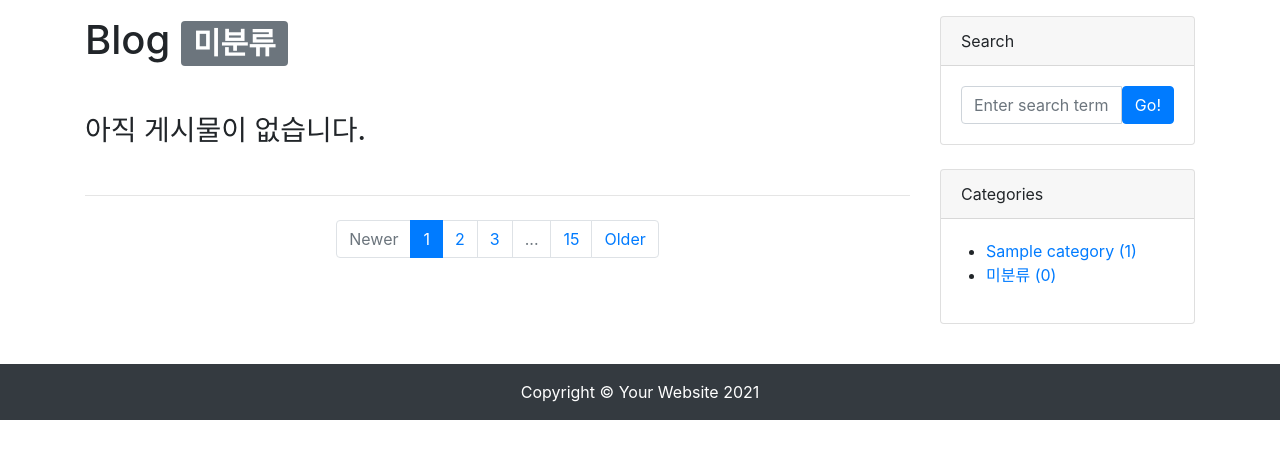
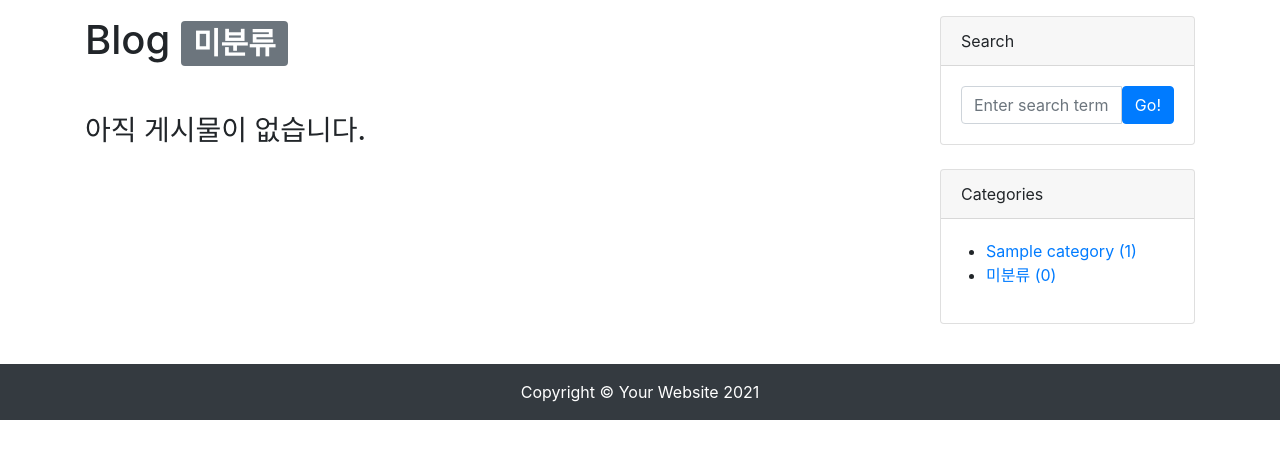
Before and after one commit to vicente97p4/django_blog, a Django app: page /blog/category/no_category/ in a window 1280 px wide. Shown: the part 56-515 px from the top of the page. Run offline with Django 3.2, Linux system fonts and the light colour scheme; tables that the repository leaves empty hold one stand-in row (values such as "Sample post"); some libraries are stand-ins or nearby versions.

Commit message:
pagination

```diff
--- a/blog/templates/blog/post_detail.html
+++ b/blog/templates/blog/post_detail.html
@@ -163,11 +163,12 @@
                             <p>{{ comment.content | linebreaks }}</p>
                         </div>
                     </div>
-                <div class="mb-5">
+                            <div class="float-right">
                             {% if comment.created_at != comment.modified_at %}
                                 <p class="text-muted float-right"><small>Updated: {{ comment.modified_at }}</small></p>
                             {% endif %}
-                </div>
+                            </div>
+
                     <hr/>
                     {% endfor %}
                 {% endif %}
--- a/blog/templates/blog/post_list.html
+++ b/blog/templates/blog/post_list.html
@@ -56,18 +56,38 @@
         <h3 class="my-5">아직 게시물이 없습니다.</h3>
     {% endif %}
 
+    {% if is_paginated %}
     <!-- Pagination-->
     <nav aria-label="Pagination">
         <hr class="my-0" />
         <ul class="pagination justify-content-center my-4">
-                    <li class="page-item disabled"><a class="page-link" href="#" tabindex="-1" aria-disabled="true">Newer</a></li>
-                    <li class="page-item active" aria-current="page"><a class="page-link" href="#!">1</a></li>
-                    <li class="page-item"><a class="page-link" href="#!">2</a></li>
-                    <li class="page-item"><a class="page-link" href="#!">3</a></li>
+            {% if page_obj.has_previous %}
+            <li class="page-item"><a class="page-link" href="?page={{ 1 }}" tabindex="-1">First</a></li>
+            {% if 5 < page_obj.number %}
             <li class="page-item disabled"><a class="page-link" href="#!">...</a></li>
-                    <li class="page-item"><a class="page-link" href="#!">15</a></li>
-                    <li class="page-item"><a class="page-link" href="#!">Older</a></li>
+            {% endif %}
+            {% else %}
+            <li class="page-item disabled"><a class="page-link" tabindex="-1">First</a></li>
+            {% endif %}
+
+            {% for page in page_range %}
+            {% if page_obj.number == page %}
+            <li class="page-item active" aria-current="page"><a class="page-link" href="?page={{page}}">{{page}}</a></li>
+            {% else %}
+            <li class="page-item"><a class="page-link" href="?page={{page}}">{{page}}</a></li>
+            {% endif %}
+            {% endfor %}
+
+            {% if page_obj.has_next %}
+            {% if page_obj.paginator.num_pages not in page_range %}
+            <li class="page-item disabled"><a class="page-link" href="#!">...</a></li>
+            {% endif %}
+            <li class="page-item"><a class="page-link" href="?page={{ page_obj.paginator.num_pages }}" tabindex="-1">Last</a></li>
+            {% else %}
+            <li class="page-item disabled"><a class="page-link" tabindex="-1">Last</a></li>
+            {% endif %}
         </ul>
     </nav>
+    {% endif %}
 
 {% endblock %}
--- a/blog/tests.py
+++ b/blog/tests.py
@@ -391,6 +391,7 @@ class TestView(TestCase):
         soup = BeautifulSoup(response.content, 'html.parser')
         comment_001_div = soup.find('div', id='comment-1')
         self.assertIn('user_001의 댓글 수정', comment_001_div.text)
+        comment_001_div = soup.find('div', 'card-body')
         self.assertIn('Updated: ', comment_001_div.text)
 
     def test_delete_comment(self):
@@ -406,7 +407,7 @@ class TestView(TestCase):
         # 로그인하지 않은 상태
         response = self.client.get(self.post_001.get_absolute_url())
         self.assertEqual(response.status_code, 200)
-        soup = BeautifulSoup(response.content, 'hmtl.parser')
+        soup = BeautifulSoup(response.content, 'html.parser')
 
         comment_area = soup.find('div', id='comment-area')
         self.assertFalse(comment_area.find('a', id='comment-1-delete-btn'))
--- a/blog/views.py
+++ b/blog/views.py
@@ -5,6 +5,7 @@ from django.shortcuts import get_object_or_404
 from .models import Post, Category, Tag, Comment
 from .forms import CommentForm
 from django.core.exceptions import PermissionDenied
+from django.core.paginator import Paginator
 from django.utils.text import slugify
 
 # Create your views here.
@@ -15,11 +16,23 @@ from django.utils.text import slugify
 class PostList(ListView):
     model = Post
     ordering = '-pk'
+    paginate_by = 10
 
     def get_context_data(self, *, object_list=None, **kwargs):
         context = super(PostList, self).get_context_data() # 기존에 제공했던 기능을 가져와서 context 변수에 저장
         context['categories'] = Category.objects.all()
         context['no_category_post_count'] = Post.objects.filter(category=None).count()
+        page = context['page_obj']
+        lst = page.paginator.page_range
+        if page.paginator.num_pages > 10:
+            if page.number <= 5:
+                lst = list(range(1, 11))
+            elif page.paginator.num_pages-5 <= page.number <= page.paginator.num_pages:
+                lst = list(range(page.paginator.num_pages-9, page.paginator.num_pages+1))
+            else:
+                lst = list(range(page.paginator.num_pages-4, page.paginator.num_pages+6))
+        context['page_range'] = lst
+
         return context
 
 
```
Lines whose indentation alone changed are shown as unchanged.
